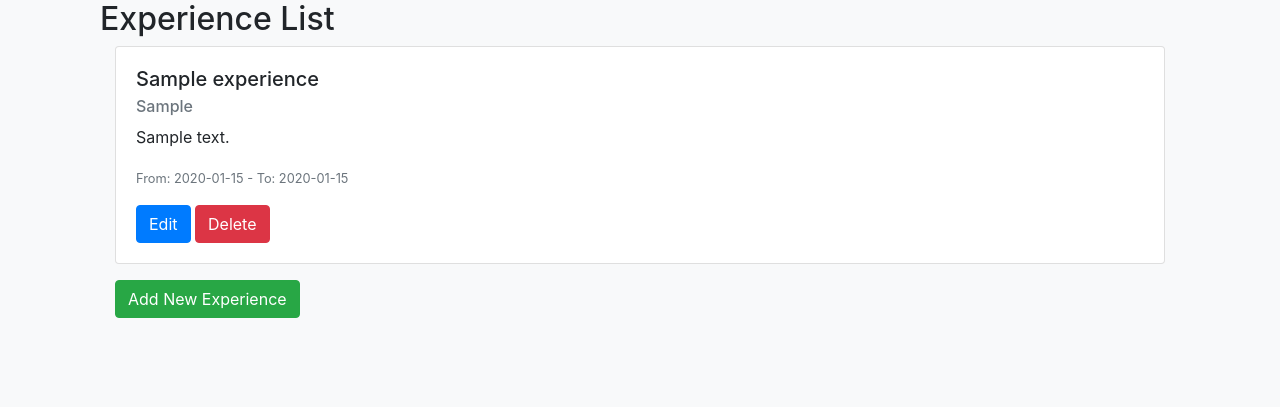
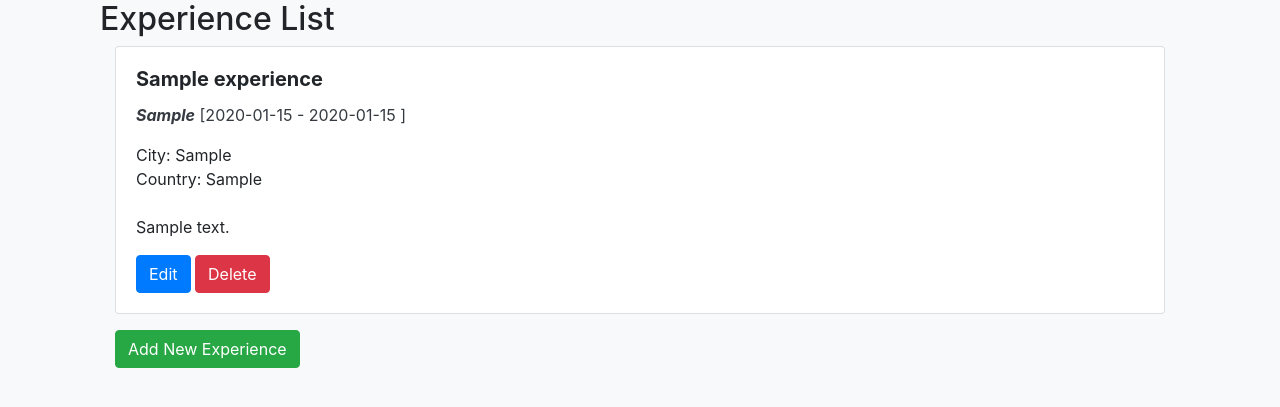
Before and after one commit to NikGor/MySite, a Django app: page /experience/ in a window 1280 px wide. Shown: the top 407 px of the page. Run offline with Django 4.2, Linux system fonts and the light colour scheme; tables that the repository leaves empty hold one stand-in row (values such as "Sample post"); some libraries are stand-ins or nearby versions.

Commit message:
feat: Adapted formatting for better ATS compatibility

```diff
--- a/templates/experience/experience_list.html
+++ b/templates/experience/experience_list.html
@@ -5,14 +5,27 @@
   <div class="container">
     {% for experience in experiences %}
       <div class="card mb-3">
-        <div class="card-body">
-          <h5 class="card-title">{{ experience.job_title }}</h5>
-          <h6 class="card-subtitle mb-2 text-muted">{{ experience.company }}</h6>
-          <p class="card-text">{{ experience.description }}</p>
-          <p class="card-text"><small class="text-muted">From: {{ experience.start_date }} - To: {{ experience.end_date }}</small></p>
-          <a href="{% url 'experience:experience_edit' experience.id %}" class="btn btn-primary">Edit</a>
-          <a href="{% url 'experience:experience_delete' experience.id %}" class="btn btn-danger">Delete</a>
-        </div>
+          <div class="card-body">
+              <h5 class="card-title"><strong>{{ experience.job_title }}</strong></h5>
+              <p class="text-dark"><em><strong>{{ experience.company }}</strong></em> [{{ experience.start_date }} -
+                  {% if experience.end_date %}
+                      {{ experience.end_date }}
+                  {% else %}
+                      Present
+                  {% endif %}]
+              </p>
+              <div class="mt-2">
+                  City: {{ experience.city }}<br>
+                  Country: {{ experience.country }}
+              </div>
+              <div class="mt-4">
+                  <p class="card-text">{{ experience.description }}</p>
+              </div>
+              <div class="mt-3">
+                  <a href="{% url 'experience:experience_edit' experience.id %}" class="btn btn-primary">Edit</a>
+                  <a href="{% url 'experience:experience_delete' experience.id %}" class="btn btn-danger">Delete</a>
+              </div>
+          </div>
       </div>
     {% endfor %}
     <a href="{% url 'experience:experience_new' %}" class="btn btn-success">Add New Experience</a>
```
Also changed, not shown: templates/education/education_list.html (+16 -8 lines), templates/projects/project_list.html (+14 -2 lines).
